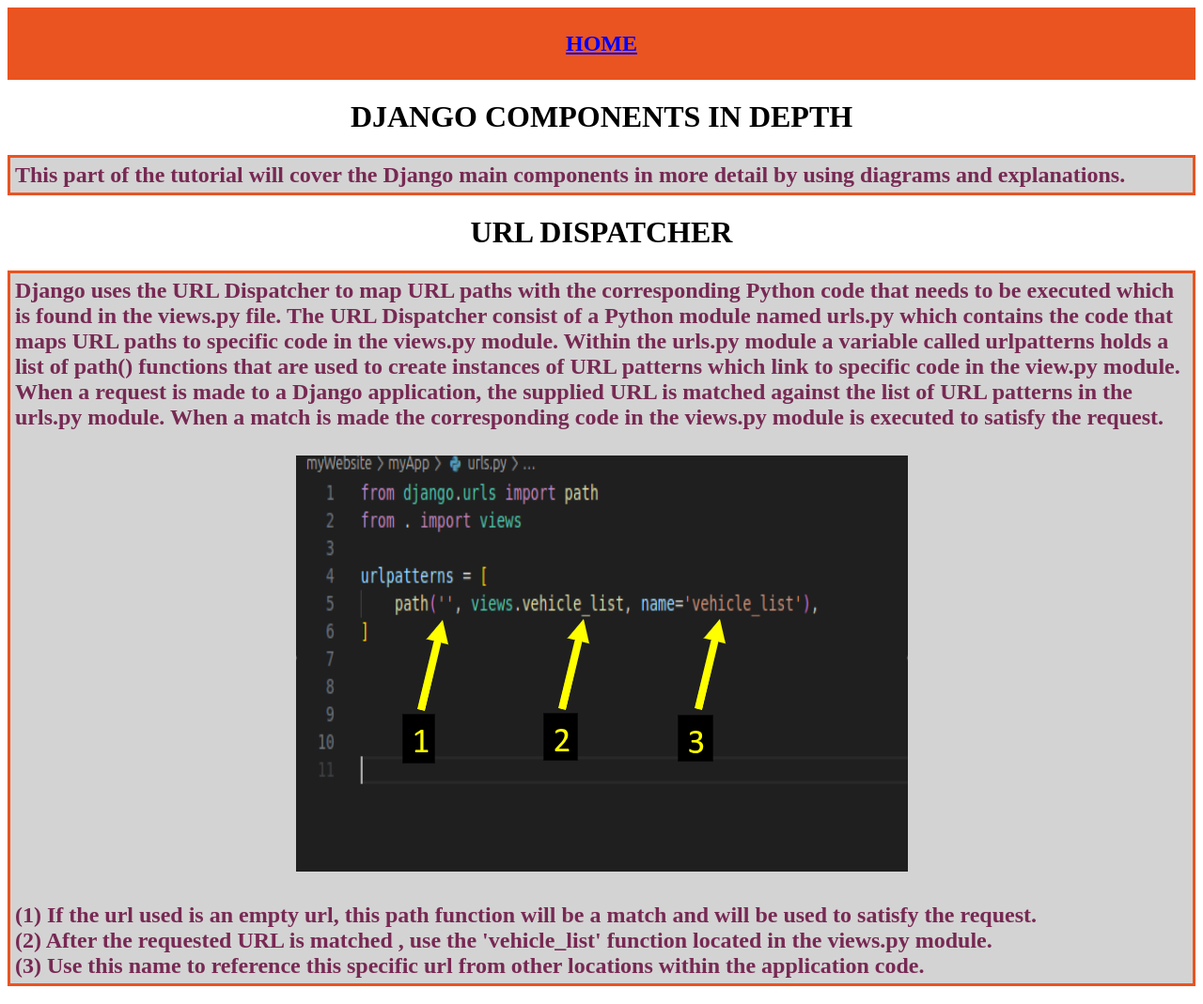
After one commit to flacatena/Python_Tutorial, a Django app: a page that uses PythonTutorialWebsite/DjangoTutorial/templates/DjangoTutorial/components_indepth.html in a window 1280 px wide. The commit adds this page. Shown: the whole page at 94% size. Run offline with Django 5.2, Linux system fonts and the light colour scheme.

Commit message:
Added Django Components in Depth

```diff
--- /dev/null
+++ b/PythonTutorialWebsite/DjangoTutorial/templates/DjangoTutorial/components_indepth.html
@@ -0,0 +1,30 @@
+{% extends "DjangoTutorial/base.html" %}
+{% load static %}
+
+{% block title %}Django Tutorial{% endblock %}
+
+{% block navbar %}
+    <a class="instructions_list_nav" href="{% url 'django_intro'%}"><h2>HOME</h2></a>
+{% endblock %}
+
+{% block intro %}
+<h1 style="text-align: center">DJANGO COMPONENTS IN DEPTH</h1>
+<h2 class="home_intro">This part of the tutorial will cover the Django main components in more detail by using diagrams and explanations. </h2>
+{% endblock %}
+
+{% block content %}
+<h1 style="text-align: center">URL DISPATCHER</h1>
+<h2 class="home_intro">Django uses the URL Dispatcher to map URL paths with the corresponding Python code that needs to be executed which is found in the views.py file.
+    The URL Dispatcher consist of a Python module named urls.py which contains the code that maps URL paths to specific code in the views.py module.
+    Within the urls.py module a variable called urlpatterns holds a list of path() functions that are used to create instances of URL patterns which link to specific code in the view.py module.
+    When a request is made to a Django application, the supplied URL is matched against the list of URL patterns in the urls.py module. When a match is made the corresponding code in the views.py module is executed to satisfy the request.
+    <br><br>
+    <span><img class="pic" src="{% static 'images/urlpatterns.png' %}"></span>
+    <br>
+    (1) If the url used is an empty url, this path function will be a match and will be used to satisfy the request.
+    <br>
+    (2) After the requested URL is matched , use the 'vehicle_list' function located in the views.py module.
+    <br>
+    (3) Use this name to reference this specific url from other locations within the application code.
+</h2>
+{% endblock %}
--- a/PythonTutorialWebsite/DjangoTutorial/templates/DjangoTutorial/django_intro.html
+++ b/PythonTutorialWebsite/DjangoTutorial/templates/DjangoTutorial/django_intro.html
@@ -34,5 +34,7 @@
 <a href="{% url 'summarize_stages' %}">Overview of stages.</a>
 <br>
 <a href="#">Deployment stage</a> Coming Soon!
+<br>
+<a href="{% url 'components_indepth'%}">Django Components in Depth</a>
 </div>
 {% endblock %}
--- a/PythonTutorialWebsite/DjangoTutorial/templates/DjangoTutorial/summarize_stages.html
+++ b/PythonTutorialWebsite/DjangoTutorial/templates/DjangoTutorial/summarize_stages.html
@@ -11,7 +11,7 @@
     <h1 style="text-align: center">Overview of performed stages.</h1>
     <h2 class="home_intro">
     The stages described in this tutorial are Setup, Model, View, Template and URL.
-    The Setup stage typically is the first stage that needs to be performed first, and the following stages do not have to be performed in the order listed in this tutorial and some modules might not be needed depending on the project.
+    The Setup stage typically is the first stage that needs to be performed first, and the remaining stages do not have to be performed in the order listed in this tutorial while some modules might not be needed depending on the project.
     In this tutorial the model.py was created first and 3 objects of the Vehicle class were created that implement the database records or rows in the table.
     The view.py file was created to build the logic that fetched the records in the database and sent that information to the ‘vehicle_list.html’ template for output.
     This template was created after the view.py file and it contains Django template tags that print out the values of the fields in the records.
--- a/PythonTutorialWebsite/DjangoTutorial/templates/DjangoTutorial/urls_intro.html
+++ b/PythonTutorialWebsite/DjangoTutorial/templates/DjangoTutorial/urls_intro.html
@@ -16,7 +16,7 @@
 {% endblock %}
 
 {% block content %}
-<h1 style="text-align:center">Creating the View</h1>
+<h1 style="text-align:center">Creating the URL Dispatcher</h1>
 <h2 class="home_intro">
     Django handles the requests by cross referencing the URL submitted by the client to a list of URLS known as URL patterns.
     Django stores a list of URL patterns in the urls.py file also known as URLconf.
--- a/PythonTutorialWebsite/DjangoTutorial/urls.py
+++ b/PythonTutorialWebsite/DjangoTutorial/urls.py
@@ -12,4 +12,5 @@ urlpatterns = [
     path('template_intro',views.template_intro, name='template_intro'),
     path('urls_intro', views.urls_intro, name='urls_intro'),
     path('summarize_stages',views.summarize_stages, name='summarize_stages'),
+    path('components_indepth',views.components_indepth,name='components_indepth'),
 ]
--- a/PythonTutorialWebsite/DjangoTutorial/views.py
+++ b/PythonTutorialWebsite/DjangoTutorial/views.py
@@ -35,3 +35,6 @@ def urls_intro(request):
 
 def summarize_stages(request):
     return render(request, 'DjangoTutorial/summarize_stages.html')
+
+def components_indepth(request):
+    return render(request, 'DjangoTutorial/components_indepth.html')
```
Also changed, not shown: PythonTutorialWebsite/db.sqlite3, PythonTutorialWebsite/static/images/urlpatterns.png (added).
